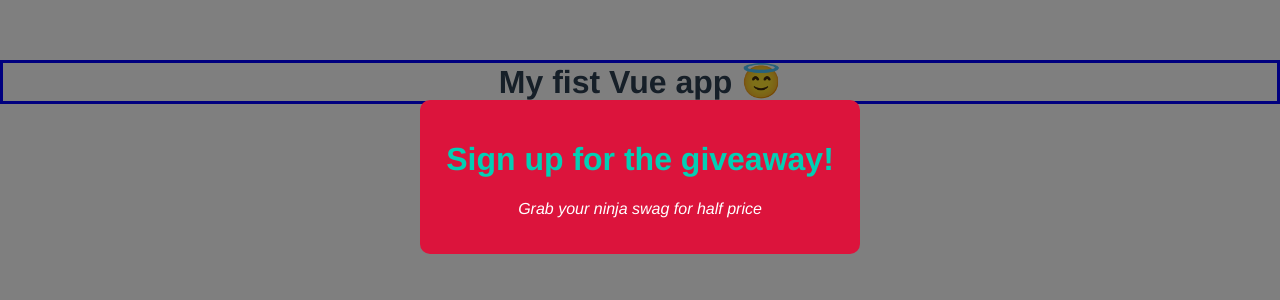
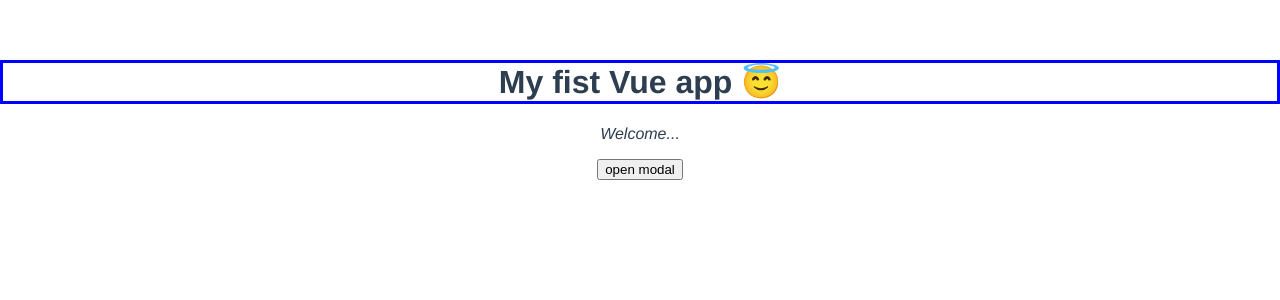
Before and after one commit to JimeBlue/modal-project, a Vue app: page / in a window 1280 px wide. Shown: the top 300 px of the page. Built offline with nearby package versions, Linux system fonts and the light colour scheme.

Commit message:
Finish with custom events

```diff
--- a/src/App.vue
+++ b/src/App.vue
@@ -1,14 +1,17 @@
 <template>
   <h1>{{ title }}</h1>
-  <!-- EXPLANATION: add an attribute to a component to pass props, in this case I add the attribute header and I pass a string to the component. EXAMPLE:       header="Sign up for the giveaway!"
-    text="Grab your ninja swag for half price"
-    IMP: the name of the attribute can be anything I want -->
-  <!-- EXPLANATION: if I want to pass a value other than a string as prop or a string that it is inside a variable in the data object of App, I need to add a data bind to the component. I do that using a semicolon before the attribute name. In this case :header="header". IMP: this is the most common way of passing props -->
-  <!-- EXPLANATION: if I want conditionally add specific styles, I can pass property, in this case theme="sale". This explanation continues in Module -->
-  <Modal :header="header" :text="text" theme="sale" />
+  <p>Welcome...</p>
+  <!-- EXPLANATION: put the modal in a div with the directive v-if, to only show the modal if showModal is true -->
+  <div v-if="showModal">
+    <!-- EXPLANATION:  @close="toggleModal" is the custom event that listents the call from the Modal.vue component. Wheneven this call is listened the toggleModal function run, closing the modal-->
+    <Modal :header="header" :text="text" theme="sale" @close="toggleModal" />
+  </div>
+  <!-- EXPLANATION: add button to open the modal by calling the function toggleModal on click-->
+  <button @click="toggleModal">open modal</button>
 </template>
 
 <script>
+// EXPLANATION: add the property showModal to dynamically output the modal (false we don´t show it, true we show it)
 import Modal from './components/Modal';
 export default {
   name: 'App',
@@ -18,8 +21,14 @@
       title: 'My fist Vue app 😇 ',
       header: 'Sign up for the giveaway!',
       text: 'Grab your ninja swag for half price',
-      views: '1000 views',
+      showModal: false,
     };
+  },
+  methods: {
+    // EXPLANATION: this function reverse the the value of the variable showModal
+    toggleModal() {
+      this.showModal = !this.showModal;
+    },
   },
 };
 </script>
--- a/src/components/Modal.vue
+++ b/src/components/Modal.vue
@@ -1,6 +1,6 @@
 <template>
-  <div class="backdrop">
-    <!-- EXPLANATION: conditionally adding the class sale, if the prop theme equals sale -->
+  <!-- EXPLANATION: add on click function to close modal when clicking the backdrop -->
+  <div class="backdrop" @click="closeModal">
     <div class="modal" :class="{ sale: theme === 'sale' }">
       <h1 class="modal__heading">{{ header }}</h1>
       <p>{{ text }}</p>
@@ -9,12 +9,16 @@
   </div>
 </template>
 <script>
-// EXPLANATION:  To use the props passed from App:
-// 1) Tell Vue that this component should accept a certain prop. I do that by creating a component object with a property called props, which will have an array as a value with the names of all the props this component will be accepting
-// Use the prop inside the template. In this case, I´m using it inside the <h1>
-
+// EXPLANATION: we want to close the modal when the backdrop is click, which is in this component. But the logic with the function toggleModal to open and close the modal is in App. We need to use a custom event. A custom event can be fired from a component and be listened to from the parent component.
+// 1) We emit, we fired the custom event inside the closeModal function. this.$emit(''); emit is a function and the argument we pass in this function will be the name of the event we want to emit. This name can be anything we want as it is a custom function this.$emit('close');
+// 2) In App the custom event will be listened inside the <Modal /> component use, with @close="toggleModal"
 export default {
   props: ['header', 'text', 'theme'],
+  methods: {
+    closeModal() {
+      this.$emit('close');
+    },
+  },
 };
 </script>
 
```
